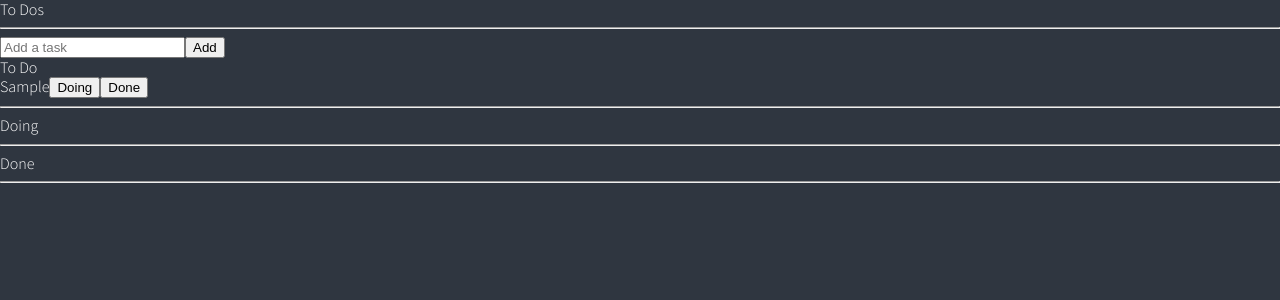
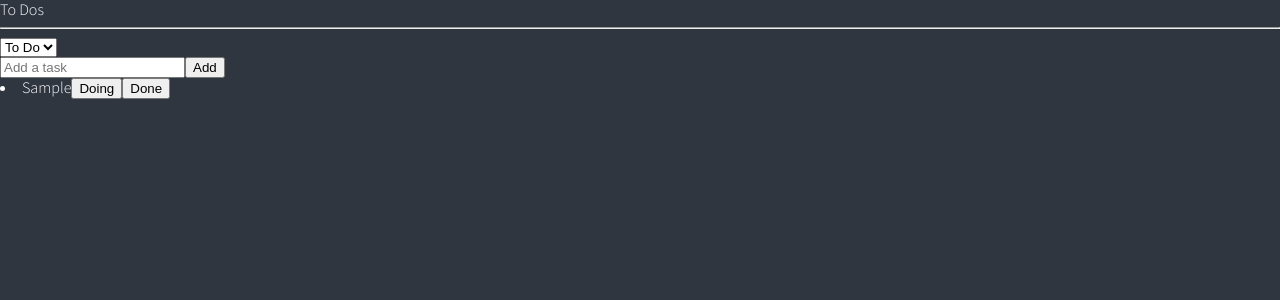
Before and after one commit to qpthedev/react-simple-todo, a React (Create React App) app: page / in a window 1280 px wide. Both pictures are taken after typing "Sample" into the empty fields and a click on the button "Add". Shown: the top 300 px of the page. Built offline with nearby package versions, Linux system fonts and the light colour scheme.

Commit message:
category selectors

```diff
--- a/src/atoms.tsx
+++ b/src/atoms.tsx
@@ -1,10 +1,21 @@
 import { atom, selector } from "recoil";
+
+export enum Categories {
+  "TO_DO" = "TO_DO",
+  "DOING" = "DOING",
+  "DONE" = "DONE",
+}
 
 export interface IToDo {
   text: string;
   id: number;
-  category: "TO_DO" | "DOING" | "DONE";
+  category: Categories;
 }
+
+export const categoryState = atom<Categories>({
+  key: "category",
+  default: Categories.TO_DO,
+});
 
 export const toDoState = atom<IToDo[]>({
   key: "toDo",
@@ -15,11 +26,8 @@
   key: "toDoSelector",
   get: ({ get }) => {
     const toDos = get(toDoState);
+    const category = get(categoryState);
 
-    return [
-      toDos.filter((toDo) => toDo.category === "TO_DO"),
-      toDos.filter((toDo) => toDo.category === "DOING"),
-      toDos.filter((toDo) => toDo.category === "DONE"),
-    ];
+    return toDos.filter((toDo) => toDo.category === category);
   },
 });
--- a/src/components/CreateToDo.tsx
+++ b/src/components/CreateToDo.tsx
@@ -1,6 +1,6 @@
 import { useForm } from "react-hook-form";
-import { useSetRecoilState } from "recoil";
-import { toDoState } from "../atoms";
+import { useRecoilValue, useSetRecoilState } from "recoil";
+import { categoryState, toDoState } from "../atoms";
 
 interface IForm {
   toDo: string;
@@ -8,11 +8,13 @@
 
 function CreateToDo() {
   const setToDos = useSetRecoilState(toDoState);
+  const category = useRecoilValue(categoryState);
+
   const { register, handleSubmit, setValue } = useForm<IForm>();
 
   const handleValid = ({ toDo }: IForm) => {
     setToDos((oldToDos) => [
-      { text: toDo, category: "TO_DO", id: Date.now() },
+      { text: toDo, category, id: Date.now() },
       ...oldToDos,
     ]);
     setValue("toDo", "");
--- a/src/components/ToDo.tsx
+++ b/src/components/ToDo.tsx
@@ -1,6 +1,6 @@
 import React from "react";
 import { useSetRecoilState } from "recoil";
-import { IToDo, toDoState } from "../atoms";
+import { Categories, IToDo, toDoState } from "../atoms";
 
 function ToDo({ text, category, id }: IToDo) {
   const setToDos = useSetRecoilState(toDoState);
@@ -29,18 +29,18 @@
   return (
     <li>
       <span>{text}</span>
-      {category !== "TO_DO" && (
-        <button name="TO_DO" onClick={onClick}>
+      {category !== Categories.TO_DO && (
+        <button name={Categories.TO_DO} onClick={onClick}>
           To Do
         </button>
       )}
-      {category !== "DOING" && (
-        <button name="DOING" onClick={onClick}>
+      {category !== Categories.DOING && (
+        <button name={Categories.DOING} onClick={onClick}>
           Doing
         </button>
       )}
-      {category !== "DONE" && (
-        <button name="DONE" onClick={onClick}>
+      {category !== Categories.DONE && (
+        <button name={Categories.DONE} onClick={onClick}>
           Done
         </button>
       )}
--- a/src/components/ToDoList.tsx
+++ b/src/components/ToDoList.tsx
@@ -1,38 +1,30 @@
 import React from "react";
-import { useRecoilValue } from "recoil";
-import { toDoSelector, toDoState } from "../atoms";
+import { useRecoilState, useRecoilValue } from "recoil";
+import { Categories, categoryState, toDoSelector, toDoState } from "../atoms";
 import CreateToDo from "./CreateToDo";
 import ToDo from "./ToDo";
 
 function ToDoList() {
-  const [toDo, doing, done] = useRecoilValue(toDoSelector);
+  const toDos = useRecoilValue(toDoSelector);
+  const [category, setCategory] = useRecoilState(categoryState);
+
+  const onInput = (event: React.FormEvent<HTMLSelectElement>) => {
+    setCategory(event.currentTarget.value as any);
+  };
 
   return (
     <div>
       <h1>To Dos</h1>
       <hr />
+      <select onInput={onInput} value={category}>
+        <option value={Categories.TO_DO}>To Do</option>
+        <option value={Categories.DOING}>Doing</option>
+        <option value={Categories.DONE}>Done</option>
+      </select>
       <CreateToDo />
-      <h2>To Do</h2>
-      <ul>
-        {toDo.map((toDo) => (
-          <ToDo key={toDo.id} {...toDo} />
-        ))}
-      </ul>
-      <hr />
-      <h2>Doing</h2>
-      <ul>
-        {doing.map((toDo) => (
-          <ToDo key={toDo.id} {...toDo} />
-        ))}
-      </ul>
-      <hr />
-      <h2>Done</h2>
-      <ul>
-        {done.map((toDo) => (
-          <ToDo key={toDo.id} {...toDo} />
-        ))}
-      </ul>
-      <hr />
+      {toDos?.map((toDo) => (
+        <ToDo key={toDo.id} {...toDo} />
+      ))}
     </div>
   );
 }
```
